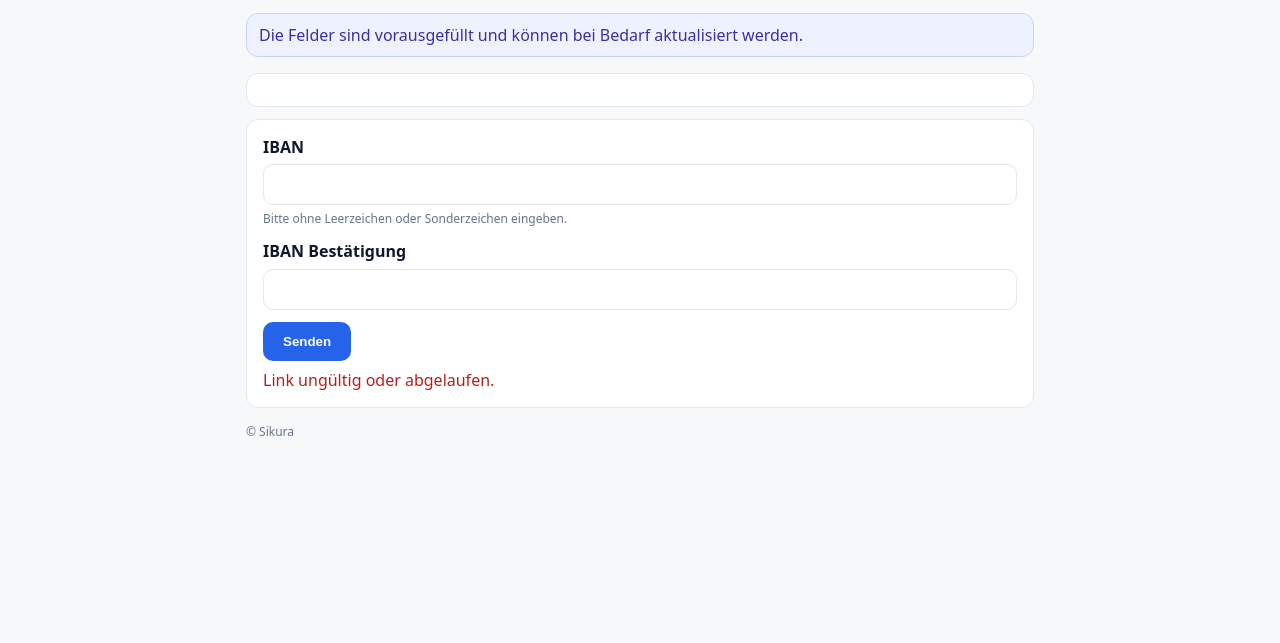
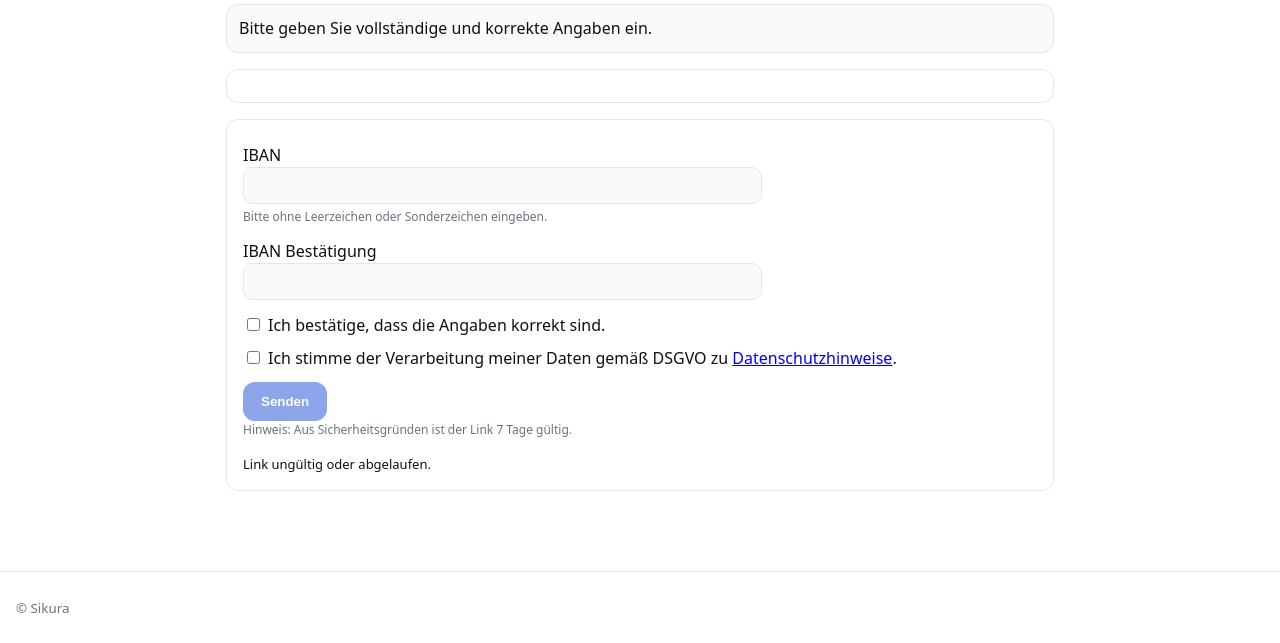
Before and after one commit to oroquest/iban-form-final, a website: page index.html in a window 1280 px wide. Shown: the part 169-812 px from the top of the page. Drawn offline with Linux system fonts and the light colour scheme; no server answers.

Commit message:
Add files via upload

```diff
--- a/index.html
+++ b/index.html
@@ -1,61 +1,73 @@
 <!doctype html>
 <html lang="de">
 <head>
-  <meta charset="utf-8"/>
-  <meta name="viewport" content="width=device-width, initial-scale=1"/>
+  <meta charset="utf-8">
+  <meta name="viewport" content="width=device-width, initial-scale=1">
   <title>IBAN Erhebung</title>
-  <link rel="stylesheet" href="/styles.css"/>
+  <link rel="stylesheet" href="/styles.css">
 </head>
 <body>
-  <header class="topbar">
-    <div class="brand"><span class="brand-strong">Sikura</span> <span class="brand-light">Life</span></div>
-    <div class="lang">
-      <select id="langSel" aria-label="Sprache">
-        <option value="de">Deutsch</option>
-        <option value="en">English</option>
-        <option value="it">Italiano</option>
-      </select>
+  <header class="site-header">
+    <div class="brand">
+      <img src="/siku_logo.png" alt="Sikura Life" class="logo">
+    </div>
+    <div class="lang-switch">
+      <label for="langSel" class="sr-only">Sprache</label>
+      <select id="langSel" class="select"></select>
     </div>
   </header>
 
   <main class="container">
-    <h1 id="title"></h1>
-    <p class="subtitle" id="subtitle"></p>
+    <h1 id="pageTitle"></h1>
+    <p class="muted" id="lead"></p>
 
-    <div class="notice" id="notice"></div>
+    <div class="note" id="note"></div>
 
-    <section class="panel">
-      <div class="grid" id="roGrid">
-        <!-- rows inserted dynamically -->
-      </div>
+    <section class="card">
+      <div class="grid" id="ro-list"></div>
     </section>
 
-    <form id="ibanForm" class="panel" novalidate>
-      <div class="field">
-        <label for="iban" id="lblIban">IBAN</label>
-        <input id="iban" name="iban" required autocomplete="off" inputmode="text" spellcheck="false"/>
-        <small class="hint" id="hintIban"></small>
+    <form id="ibanForm" class="card space-y" novalidate>
+      <input type="hidden" id="id">
+      <input type="hidden" id="token">
+      <input type="hidden" id="em">
+      <input type="hidden" id="email">
+
+      <div class="row">
+        <div class="col-8">
+          <label for="iban" id="lblIban"></label>
+          <input id="iban" name="iban" autocomplete="off" inputmode="text" class="input">
+          <small class="hint" id="ibanHint"></small>
+          <div id="ibanFeedback" class="feedback" aria-live="polite"></div>
+        </div>
+        <div class="col-4"></div>
       </div>
 
-      <div class="field">
-        <label for="iban_confirm" id="lblIban2">IBAN Bestätigung</label>
-        <input id="iban_confirm" name="iban_confirm" required autocomplete="off" inputmode="text" spellcheck="false"/>
+      <div class="row">
+        <div class="col-8">
+          <label for="iban_confirm" id="lblIban2"></label>
+          <input id="iban_confirm" name="iban_confirm" autocomplete="off" inputmode="text" class="input">
+          <div id="iban2Feedback" class="feedback" aria-live="polite"></div>
+        </div>
+        <div class="col-4"></div>
       </div>
 
-      <input type="hidden" id="id"/>
-      <input type="hidden" id="token"/>
-      <input type="hidden" id="em"/>
-      <input type="hidden" id="email"/>
-      <input type="hidden" id="lang"/>
+      <div class="checks">
+        <label class="check"><input type="checkbox" id="chkConfirm"><span id="lblChkConfirm"></span></label>
+        <label class="check"><input type="checkbox" id="chkGDPR"><span id="lblChkGDPR"></span> <a href="/privacy.html" target="_blank" rel="noopener" id="lblPrivacy">Privacy</a>.</label>
+      </div>
 
       <div class="actions">
-        <button type="submit" id="btnSend"></button>
+        <button type="submit" id="submitBtn" class="btn" disabled></button>
       </div>
-      <div id="msg" class="msg" role="status" aria-live="polite"></div>
+      <p class="muted tiny" id="validityNote"></p>
+      <div id="msg" class="feedback"></div>
     </form>
+  </main>
 
-    <footer class="footer">© Sikura</footer>
-  </main>
+  <footer class="site-footer">
+    <small>© Sikura</small>
+  </footer>
 
   <script src="/index.js" defer></script>
 </body>
--- a/index.js
+++ b/index.js
@@ -1,121 +1,111 @@
 (function(){
-  const L = {
+  // --- language strings ---
+  const i18n = {
     de: {
-      title: "IBAN Erhebung",
-      subtitle: "Bitte prüfen Sie Ihre Angaben und ergänzen Sie die IBAN.",
-      notice: "Die Felder sind vorausgefüllt und können bei Bedarf aktualisiert werden.",
-      fields: {
-        creditor_no: "Gläubiger-Nr.",
-        firstname: "Vorname",
-        lastname: "Nachname",
+      title: "Bitte bestätigen Sie Ihre Adresse",
+      lead: "Die Felder sind vorausgefüllt und können bei Bedarf aktualisiert werden.",
+      note: "Bitte geben Sie vollständige und korrekte Angaben ein.",
+      creditorNo: "Gläubiger-Nr.",
+      firstName: "Vorname",
+      lastName: "Nachname",
       street: "Strasse",
-        houseno: "Nr.",
+      houseNo: "Nr.",
       zip: "PLZ",
       city: "Ort",
-        country: "Land"
-      },
+      country: "Land",
       iban: "IBAN",
+      ibanHint: "Bitte ohne Leerzeichen oder Sonderzeichen eingeben.",
       iban2: "IBAN Bestätigung",
-      hintIban: "Bitte ohne Leerzeichen oder Sonderzeichen eingeben.",
-      send: "Senden",
-      invalidLink: "Link ungültig oder abgelaufen.",
-      mismatch: "IBAN stimmt nicht überein.",
-      invalidIban: "IBAN ungültig."
+      chkConfirm: "Ich bestätige, dass die Angaben korrekt sind.",
+      chkGDPR: "Ich stimme der Verarbeitung meiner Daten gemäß DSGVO zu",
+      privacy: "Datenschutzhinweise",
+      submit: "Senden",
+      validity: "Hinweis: Aus Sicherheitsgründen ist der Link 7 Tage gültig.",
+      ibanInvalid: "IBAN ist ungültig.",
+      ibanOk: "IBAN scheint gültig zu sein.",
+      ibanMismatch: "Bestätigung stimmt nicht mit der IBAN überein."
     },
     en: {
-      title: "Provide your IBAN",
-      subtitle: "Please review your details and enter your IBAN.",
-      notice: "Fields are pre-filled and can be updated if necessary.",
-      fields: {
-        creditor_no: "Creditor number",
-        firstname: "First name",
-        lastname: "Last name",
+      title: "Please confirm your address",
+      lead: "Fields are pre-filled and can be updated if necessary.",
+      note: "Please enter complete and correct information.",
+      creditorNo: "Creditor number",
+      firstName: "First name",
+      lastName: "Last name",
       street: "Street",
-        houseno: "No.",
+      houseNo: "No.",
       zip: "ZIP",
       city: "City",
-        country: "Country"
-      },
+      country: "Country",
       iban: "IBAN",
+      ibanHint: "Please enter without spaces or special characters.",
       iban2: "Confirm IBAN",
-      hintIban: "Please enter without spaces or special characters.",
-      send: "Submit",
-      invalidLink: "Invalid or expired link.",
-      mismatch: "IBAN mismatch.",
-      invalidIban: "Invalid IBAN."
+      chkConfirm: "I confirm that the information provided is correct.",
+      chkGDPR: "I consent to the processing of my data according to GDPR",
+      privacy: "Privacy policy",
+      submit: "Submit",
+      validity: "Note: For security reasons, the link is valid for 7 days.",
+      ibanInvalid: "IBAN is invalid.",
+      ibanOk: "IBAN looks valid.",
+      ibanMismatch: "Confirmation does not match IBAN."
     },
     it: {
-      title: "Per favore inserisci il tuo IBAN",
-      subtitle: "Controlla i tuoi dati e inserisci l'IBAN.",
-      notice: "I campi sono precompilati e possono essere aggiornati se necessario.",
-      fields: {
-        creditor_no: "Numero del creditore",
-        firstname: "Nome",
-        lastname: "Cognome",
+      title: "Per favore conferma il tuo indirizzo",
+      lead: "I campi sono precompilati e possono essere aggiornati se necessario.",
+      note: "Si prega di inserire i dati completi e corretti dell'indirizzo.",
+      creditorNo: "Numero del creditore",
+      firstName: "Nome",
+      lastName: "Cognome",
       street: "Via",
-        houseno: "Nr.",
+      houseNo: "Nr.",
       zip: "CAP",
       city: "Città",
-        country: "Paese"
-      },
+      country: "Paese",
       iban: "IBAN",
+      ibanHint: "Inserire senza spazi o caratteri speciali.",
       iban2: "Conferma IBAN",
-      hintIban: "Inserisci senza spazi o caratteri speciali.",
-      send: "Invia",
-      invalidLink: "Link non valido o scaduto.",
-      mismatch: "Gli IBAN non coincidono.",
-      invalidIban: "IBAN non valido."
+      chkConfirm: "Confermo che i dati forniti sono corretti.",
+      chkGDPR: "Acconsento al trattamento dei miei dati secondo il GDPR",
+      privacy: "Informativa privacy",
+      submit: "Invia",
+      validity: "Nota: Per motivi di sicurezza il link è valido per 7 giorni.",
+      ibanInvalid: "IBAN non valido.",
+      ibanOk: "IBAN sembra valido.",
+      ibanMismatch: "La conferma non corrisponde all'IBAN."
     }
   };
 
-  const qs = new URLSearchParams(location.search);
-  const id    = qs.get('id')||'';
-  const token = qs.get('token')||'';
-  const em    = qs.get('em')||'';
-  const langQ = (qs.get('lang')||'de').toLowerCase();
-  const lang = (langQ==='en'||langQ==='it')?langQ:'de';
-  const t = L[lang];
+  // Map fields from contact properties to our UI
+  const mapFields = (props) => {
+    const v = (kArr) => {
+      for (const k of kArr) {
+        if (props[k] !== undefined && props[k] !== null && props[k] !== "") return String(props[k]);
+      }
+      return "";
+    };
+    return {
+      creditorNo: v(["gläubiger","glaeubiger","creditor_no","id"]),
+      firstName: v(["firstname","first_name"]),
+      lastName: v(["lastname","last_name","name"]),
+      street: v(["strasse","street"]),
+      houseNo: v(["hausnummer","house_no","housenumber"]),
+      zip: v(["plz","zip","postcode"]),
+      city: v(["ort","city"]),
+      country: v(["country"])
+    };
+  };
 
-  const $ = (id)=>document.getElementById(id);
-  const msg = (s)=>{ const el=$('msg'); if(el) el.textContent=s; };
-
-  // Apply texts
-  document.getElementById('title').textContent = t.title;
-  document.getElementById('subtitle').textContent = t.subtitle;
-  document.getElementById('notice').textContent = t.notice;
-  document.getElementById('lblIban').textContent = t.iban;
-  document.getElementById('lblIban2').textContent = t.iban2;
-  document.getElementById('hintIban').textContent = t.hintIban;
-  document.getElementById('btnSend').textContent = t.send;
-  document.getElementById('langSel').value = lang;
-
-  // Hidden
-  $('id').value = id;
-  $('token').value = token;
-  $('em').value = em;
-  $('lang').value = lang;
-
-  // Language switcher
-  document.getElementById('langSel').addEventListener('change',(e)=>{
-    const l=e.target.value;
-    const q=new URLSearchParams(location.search);
-    q.set('lang', l);
-    location.search=q.toString();
-  });
-
-  function addRoRow(label, value){
-    const grid = document.getElementById('roGrid');
-    const box = document.createElement('div'); box.className='ro';
-    const lab = document.createElement('label'); lab.textContent=label;
-    const inp = document.createElement('input'); inp.value=String(value||''); inp.readOnly=true;
-    box.appendChild(lab); box.appendChild(inp); grid.appendChild(box);
+  // IBAN helpers (pattern + mod97 check), format spacing 4-4-...
+  function cleanIBAN(x){ return String(x||"").replace(/\s+/g,"").toUpperCase(); }
+  function formatIBAN(x){
+    const c = cleanIBAN(x);
+    return c.replace(/(.{4})/g,"$1 ").trim();
   }
-
-  function isValidIBAN(input){
-    let s=String(input||'').replace(/\s+/g,'').toUpperCase();
+  function isValidIBAN(iban){
+    const s = cleanIBAN(iban);
     if(!/^[A-Z]{2}\d{2}[A-Z0-9]{1,30}$/.test(s)) return false;
-    const rearr=s.slice(4)+s.slice(0,4);
-    const expanded=rearr.replace(/[A-Z]/g,ch=>(ch.charCodeAt(0)-55).toString());
+    const rearr = s.slice(4)+s.slice(0,4);
+    const expanded = rearr.replace(/[A-Z]/g,ch => (ch.charCodeAt(0)-55).toString());
     let rem=0;
     for(let i=0;i<expanded.length;i++){
       const code = expanded.charCodeAt(i)-48;
@@ -125,57 +115,148 @@
     return rem===1;
   }
 
-  async function init(){
-    try{
-      const r = await fetch(`/.netlify/functions/iban_check?id=${encodeURIComponent(id)}&token=${encodeURIComponent(token)}&em=${encodeURIComponent(em)}&lang=${encodeURIComponent(lang)}`, {cache:'no-store'});
-      if(!r.ok){ msg(t.invalidLink); return; }
-      const j = await r.json();
-      const props = j.props_all || {};
-      $('email').value = j.email || props.email || '';
+  // DOM
+  const $ = (id)=>document.getElementById(id);
+  const qs = new URLSearchParams(location.search);
+  const id    = qs.get("id")||"";
+  const token = qs.get("token")||"";
+  const em    = qs.get("em")||"";
+  const langUrl = (qs.get("lang")||"de").toLowerCase();
+  const langSel = $("langSel");
 
-      // Map props to desired fields (fallbacks)
-      const creditor_no = props.gläubiger || props.glaeubiger || props.creditor_no || j.id || id || '';
-      const firstname   = props.firstname || props.first_name || '';
-      const lastname    = props.name || props.lastname || props.last_name || '';
-      const street      = props.strasse || props.street || '';
-      const houseno     = props.hausnummer || props.house_no || props.housenumber || '';
-      const zip         = props.plz || props.zip || props.postcode || '';
-      const city        = props.ort || props.city || '';
-      const country     = props.country || '';
+  // build language select
+  const langKeys = ["de","en","it"];
+  langKeys.forEach(k=>{
+    const o = document.createElement("option");
+    o.value = k; o.textContent = ({de:"Deutsch", en:"English", it:"Italiano"})[k];
+    langSel.appendChild(o);
+  });
+  langSel.value = langUrl;
 
-      // Render in Verify order
-      addRoRow(t.fields.creditor_no, creditor_no);
-      addRoRow(t.fields.firstname, firstname);
-      addRoRow(t.fields.lastname,  lastname);
-      addRoRow(t.fields.street,    street);
-      addRoRow(t.fields.houseno,   houseno);
-      addRoRow(t.fields.zip,       zip);
-      addRoRow(t.fields.city,      city);
-      addRoRow(t.fields.country,   country);
+  function applyLang(l){
+    const t = i18n[l] || i18n.de;
+    $("pageTitle").textContent = t.title;
+    $("lead").textContent = t.lead;
+    $("note").textContent = t.note;
+    $("lblIban").textContent = t.iban;
+    $("ibanHint").textContent = t.ibanHint;
+    $("lblIban2").textContent = t.iban2;
+    $("lblChkConfirm").textContent = t.chkConfirm;
+    $("lblChkGDPR").textContent = t.chkGDPR + " ";
+    $("lblPrivacy").textContent = t.privacy;
+    $("submitBtn").textContent = t.submit;
+    $("validityNote").textContent = t.validity;
+  }
+  applyLang(langSel.value);
+  langSel.addEventListener("change", ()=>{
+    const newLang = langSel.value;
+    applyLang(newLang);
+    const url = new URL(location.href);
+    url.searchParams.set("lang", newLang);
+    history.replaceState(null, "", url.toString());
+  });
 
-      document.getElementById('ibanForm').style.display='block';
-    }catch(e){
-      msg(t.invalidLink);
+  $("id").value = id; $("token").value = token; $("em").value = em;
+
+  function renderRO(mapped, t){
+    const host = $("ro-list");
+    host.innerHTML = "";
+
+    const rows = [
+      [t.creditorNo, mapped.creditorNo],
+      [t.firstName,  mapped.firstName],
+      [t.lastName,   mapped.lastName],
+      [t.street,     mapped.street],
+      [t.houseNo,    mapped.houseNo],
+      [t.zip,        mapped.zip],
+      [t.city,       mapped.city],
+      [t.country,    mapped.country]
+    ];
+
+    for(const [label, value] of rows){
+      const item = document.createElement("div");
+      item.className = "ro-item";
+      const lab = document.createElement("label"); lab.textContent = label;
+      const input = document.createElement("input"); input.readOnly = true; input.value = value || "";
+      item.appendChild(lab); item.appendChild(input);
+      host.appendChild(item);
     }
   }
 
-  document.getElementById('ibanForm').addEventListener('submit', async (ev)=>{
+  async function loadData(){
+    try{
+      const r = await fetch(`/.netlify/functions/iban_check?id=${encodeURIComponent(id)}&token=${encodeURIComponent(token)}&em=${encodeURIComponent(em)}&lang=${encodeURIComponent(langSel.value)}`, {cache:"no-store"});
+      if(!r.ok){ $("msg").textContent = "Link ungültig oder abgelaufen."; return; }
+      const j = await r.json();
+      const mapped = mapFields(j.readonly && Object.keys(j.readonly).length ? j.readonly : (j.props_all||{}));
+      $("email").value = j.email || "";
+      renderRO(mapped, i18n[langSel.value] || i18n.de);
+      $("ibanForm").style.display = "block";
+    }catch(e){
+      $("msg").textContent = "Fehler beim Laden.";
+    }
+  }
+
+  // live validation
+  const ibanField = $("iban");
+  const iban2Field = $("iban_confirm");
+  const feedback1 = $("ibanFeedback");
+  const feedback2 = $("iban2Feedback");
+  function updateValidity(){
+    const t = i18n[langSel.value] || i18n.de;
+    const iban = cleanIBAN(ibanField.value);
+    const iban2 = cleanIBAN(iban2Field.value);
+    let ok1=false, ok2=false;
+
+    if(iban.length){
+      if(isValidIBAN(iban)){ feedback1.textContent = t.ibanOk; feedback1.className="feedback ok"; ok1=true; }
+      else { feedback1.textContent = t.ibanInvalid; feedback1.className="feedback err"; }
+    } else { feedback1.textContent=""; }
+
+    if(iban2.length){
+      if(iban && iban===iban2){ feedback2.textContent=""; ok2=true; }
+      else { feedback2.textContent=t.ibanMismatch; feedback2.className="feedback err"; }
+    } else { feedback2.textContent=""; }
+
+    const canSubmit = ok1 && ok2 && $("chkConfirm").checked && $("chkGDPR").checked;
+    $("submitBtn").disabled = !canSubmit;
+  }
+  ibanField.addEventListener("input", (e)=>{
+    const caret = e.target.selectionStart;
+    const before = e.target.value;
+    e.target.value = formatIBAN(before);
+    // caret heuristic
+    e.target.selectionStart = e.target.selectionEnd = Math.min(e.target.value.length, caret+ (e.target.value.length - before.length));
+    updateValidity();
+  });
+  iban2Field.addEventListener("input", updateValidity);
+  $("chkConfirm").addEventListener("change", updateValidity);
+  $("chkGDPR").addEventListener("change", updateValidity);
+
+  document.getElementById("ibanForm").addEventListener("submit", async (ev)=>{
     ev.preventDefault();
-    const iban = $('iban').value.trim(), iban2 = $('iban_confirm').value.trim();
-    if(iban !== iban2){ msg(t.mismatch); return; }
-    if(!isValidIBAN(iban)){ msg(t.invalidIban); return; }
+    const payload = new URLSearchParams();
+    payload.set("id", id);
+    payload.set("token", token);
+    payload.set("em", em);
+    payload.set("lang", langSel.value);
+    payload.set("email", $("email").value);
+    payload.set("iban", cleanIBAN(ibanField.value));
+    payload.set("iban_confirm", cleanIBAN(iban2Field.value));
 
-    const payload = new URLSearchParams();
-    payload.set('id', id); payload.set('token', token); payload.set('em', em); payload.set('lang', lang);
-    payload.set('email', $('email').value); payload.set('iban', iban); payload.set('iban_confirm', iban2);
-
-    const r = await fetch('/.netlify/functions/iban_submit', {
-      method:'POST', headers:{'Content-Type':'application/x-www-form-urlencoded'}, body: payload.toString()
+    const r = await fetch("/.netlify/functions/iban_submit", {
+      method:"POST",
+      headers:{ "Content-Type":"application/x-www-form-urlencoded" },
+      body: payload.toString()
     });
-    if(r.status===302 || r.redirected){ location.href='/danke.html'; return; }
-    if(r.ok){ const j=await r.json().catch(()=>({})); location.href = (j && j.redirect) || '/danke.html'; return; }
-    msg('Fehler');
+    if(r.status===302 || r.redirected){ location.href="/danke.html"; return; }
+    if(r.ok){
+      const j = await r.json().catch(()=>({}));
+      location.href = (j && j.redirect) || "/danke.html";
+      return;
+    }
+    $("msg").textContent = await r.text();
   });
 
-  init();
+  loadData();
 })();
--- a/styles.css
+++ b/styles.css
@@ -1,36 +1,43 @@
 :root{
-  --bg:#f7f8fa;
-  --panel:#fff;
-  --text:#0f172a;
-  --muted:#64748b;
-  --primary:#2563eb;
-  --primary-600:#1d4ed8;
-  --border:#e2e8f0;
+  --bg:#fff;
+  --text:#111;
+  --muted:#6b7280;
+  --accent:#1d4ed8;
+  --accent-700:#1e40af;
+  --border:#e5e7eb;
   --radius:12px;
 }
 *{box-sizing:border-box}
-html,body{margin:0;padding:0;background:var(--bg);color:var(--text);font:16px/1.4 system-ui,Segoe UI,Roboto,Helvetica,Arial,sans-serif}
-.topbar{display:flex;justify-content:space-between;align-items:center;padding:16px 20px;background:#fff;border-bottom:1px solid var(--border);position:sticky;top:0;z-index:10}
-.brand{font-weight:700;font-size:22px}
-.brand-strong{color:#7c3aed}
-.brand-light{color:#eab308;font-weight:600;margin-left:6px}
-.container{max-width:820px;margin:28px auto;padding:0 16px}
-h1{font-size:28px;margin:0 0 8px}
-.subtitle{color:var(--muted);margin:0 0 16px}
-.notice{background:#eef2ff;border:1px solid #c7d2fe;color:#3730a3;padding:10px 12px;border-radius:var(--radius);margin-bottom:16px}
-.panel{background:var(--panel);border:1px solid var(--border);border-radius:var(--radius);padding:16px;margin:12px 0}
-.grid{display:grid;grid-template-columns:1fr 1fr;gap:12px 16px}
-.ro{display:flex;flex-direction:column;gap:6px}
-.ro label{font-size:12px;color:var(--muted)}
-.ro input{border:1px solid var(--border);border-radius:10px;padding:10px;background:#f8fafc;color:#0f172a}
-.field{display:flex;flex-direction:column;gap:6px;margin-bottom:12px}
-.field label{font-weight:600}
-.field input{border:1px solid var(--border);border-radius:10px;padding:12px;background:#fff}
-.hint{color:var(--muted);font-size:12px}
-.actions{margin-top:8px}
-button{background:var(--primary);color:#fff;border:none;border-radius:10px;padding:12px 20px;font-weight:600;cursor:pointer}
-button:hover{background:var(--primary-600)}
-.footer{color:var(--muted);font-size:12px;margin:16px 0}
-.msg{margin-top:8px;color:#b91c1c}
-select{padding:8px 10px;border:1px solid var(--border);border-radius:10px;background:#fff}
-@media (max-width:640px){.grid{grid-template-columns:1fr}}
+body{margin:0;background:var(--bg);color:var(--text);font:16px/1.45 system-ui,-apple-system,Segoe UI,Roboto,Helvetica,Arial,sans-serif}
+.container{max-width:860px;margin:24px auto 80px;padding:0 16px}
+.site-header{display:flex;justify-content:space-between;align-items:center;padding:12px 16px;border-bottom:1px solid var(--border)}
+.logo{height:30px}
+.select{padding:8px 10px;border:1px solid var(--border);border-radius:10px;background:#fff}
+h1{font-size:28px;margin:24px 0 8px}
+.muted{color:var(--muted);margin:0 0 16px}
+.tiny{font-size:12px}
+.note{background:#f8fafc;border:1px solid var(--border);border-radius:var(--radius);padding:12px;margin:12px 0}
+.card{border:1px solid var(--border);border-radius:var(--radius);padding:16px;margin:16px 0;background:#fff}
+.grid{display:grid;grid-template-columns:1fr 1fr;gap:12px}
+.row{display:grid;grid-template-columns:2fr 1fr;gap:16px;margin:8px 0}
+.col-8{grid-column:1/2}
+.col-4{grid-column:2/3}
+.input{width:100%;padding:10px 12px;border:1px solid var(--border);border-radius:10px;background:#f9fafb}
+.label{display:block;margin-bottom:4px}
+.hint{display:block;color:var(--muted);font-size:12px;margin-top:4px}
+.feedback{margin-top:6px;font-size:13px}
+.feedback.ok{color:#047857}
+.feedback.err{color:#b91c1c}
+.checks{display:flex;flex-direction:column;gap:10px;margin-top:8px}
+.check input{margin-right:8px}
+.actions{margin-top:12px}
+.btn{display:inline-block;background:var(--accent);color:#fff;border:0;border-radius:12px;padding:12px 18px;font-weight:600;cursor:pointer}
+.btn:disabled{opacity:.5;cursor:not-allowed}
+.btn:not(:disabled):hover{background:var(--accent-700)}
+.site-footer{padding:24px 16px;color:var(--muted);border-top:1px solid var(--border)}
+.sr-only{position:absolute;width:1px;height:1px;padding:0;margin:-1px;overflow:hidden;clip:rect(0,0,0,0);white-space:nowrap;border:0}
+/* read-only grid items */
+.grid .ro-item{display:flex;flex-direction:column}
+.grid .ro-item label{font-size:14px;color:var(--muted);margin-bottom:6px}
+.grid .ro-item input{background:#f3f4f6;border:1px solid var(--border);border-radius:10px;padding:10px 12px}
+@media (max-width:720px){ .grid{grid-template-columns:1fr} .row{grid-template-columns:1fr} .col-4{display:none} }
```
Lines whose indentation alone changed are shown as unchanged.
